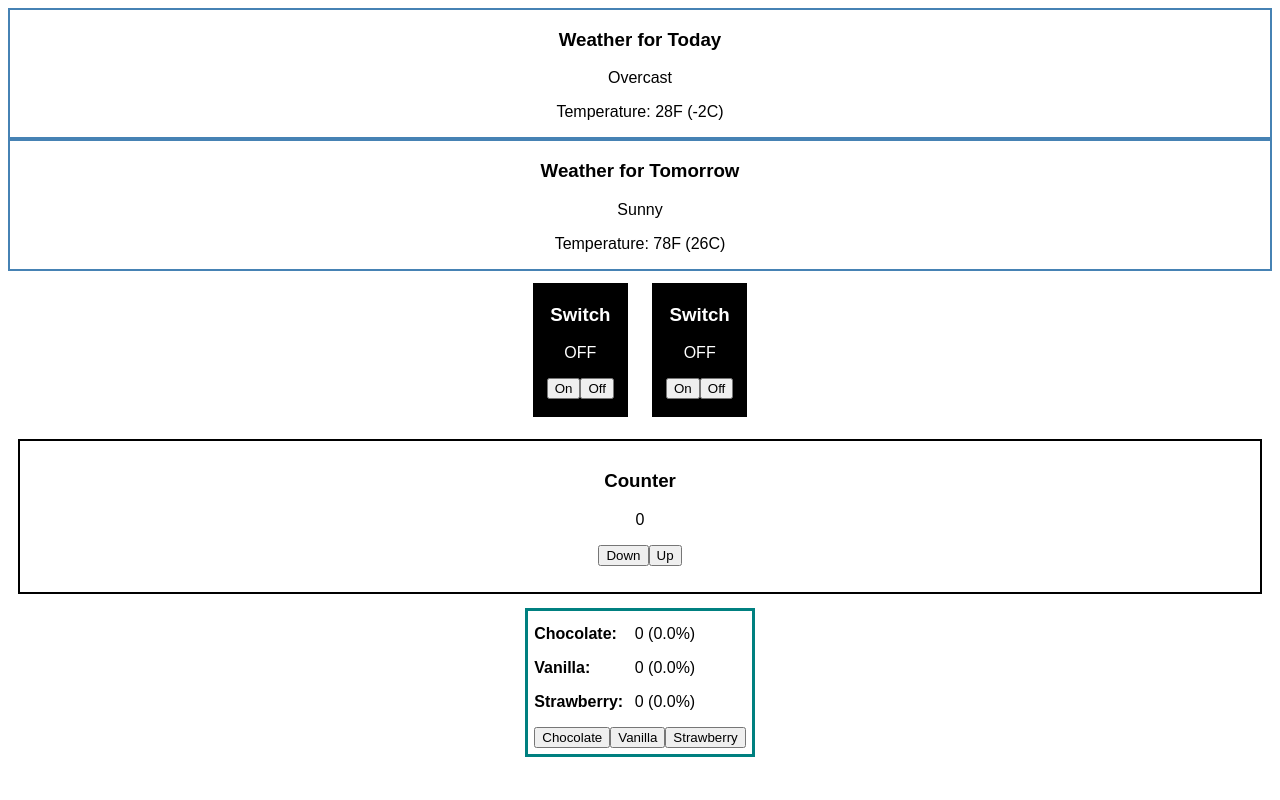
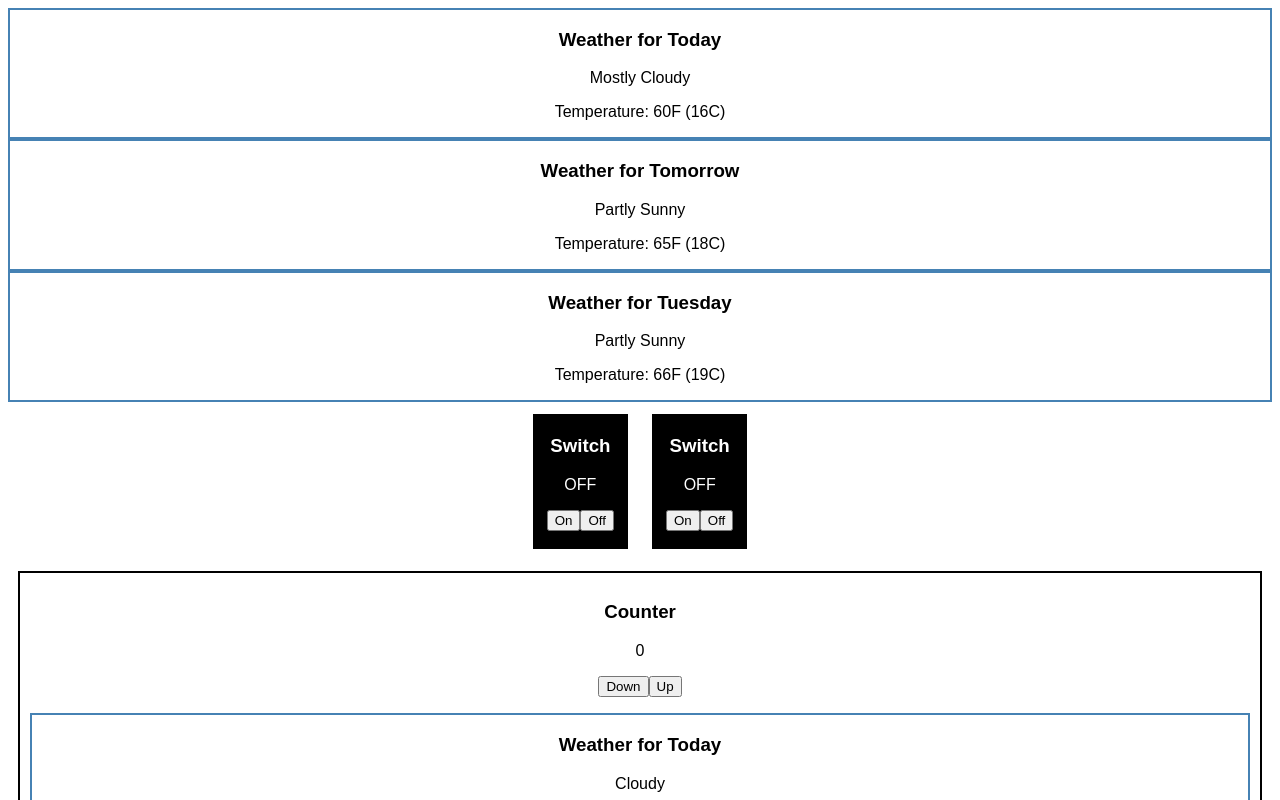
Before and after one commit to dwolverton/react-workshop-demos, a React (Create React App) app: page / in a window 1280 px wide. Shown: the top 800 px of the page. Built offline with nearby package versions, Linux system fonts and the light colour scheme.

Commit message:
weather array

```diff
--- a/src/App.js
+++ b/src/App.js
@@ -1,4 +1,4 @@
-// 1. Import counter component
+import React, { useState } from "react";
 import Counter from "./components/Counter";
 import Switch from "./components/Switch";
 import Votes from "./components/Votes";
@@ -6,10 +6,25 @@ import Weather from "./components/Weather";
 import "./styles.css";
 
 export default function App() {
+  const [weatherList, setWeatherList] = useState([
+    { time: "Today", highF: 60, lowF: 50, conditions: "Mostly Cloudy" },
+    { time: "Tomorrow", highF: 65, lowF: 53, conditions: "Partly Sunny" },
+    { time: "Tuesday", highF: 66, lowF: 51, conditions: "Partly Sunny" }
+  ]);
+
   return (
     <div className="App">
-      <Weather time="Today" conditions="Overcast" tempF={28} />
+      {weatherList.map((wx) => (
+        <Weather
+          key={wx.time}
+          time={wx.time}
+          tempF={wx.highF}
+          conditions={wx.conditions}
+        />
+      ))}
+      {/* <Weather time="Today" conditions="Overcast" tempF={28} />
       <Weather time="Tomorrow" conditions="Sunny" tempF={78} />
+      <Weather conditions="Sunny" tempF={78} /> */}
       <Switch />
       <Switch />
       <Counter />
--- a/src/components/Counter.js
+++ b/src/components/Counter.js
@@ -1,5 +1,6 @@
 import React, { useState } from "react";
 import "./Counter.css"; // Import CSS file
+import Weather from "./Weather";
 
 function Counter() {
   const [count, setCount] = useState(0);
@@ -21,6 +22,7 @@ function Counter() {
         {count !== 0 && <button onClick={resetCount}>Reset</button>}
         <button onClick={countUp}>Up</button>
       </p>
+      <Weather time="Today" tempF={count} conditions="Cloudy" />
     </div>
   );
 }
--- a/src/components/Weather.js
+++ b/src/components/Weather.js
@@ -6,7 +6,7 @@ function Weather({ time, conditions, tempF }) {
 
   return (
     <div className="Weather">
-      <h3>Weather for {time}</h3>
+      {time && <h3>Weather for {time}</h3>}
       <p>{conditions}</p>
       <p>
         Temperature: {tempF}F ({tempC}C)
```
